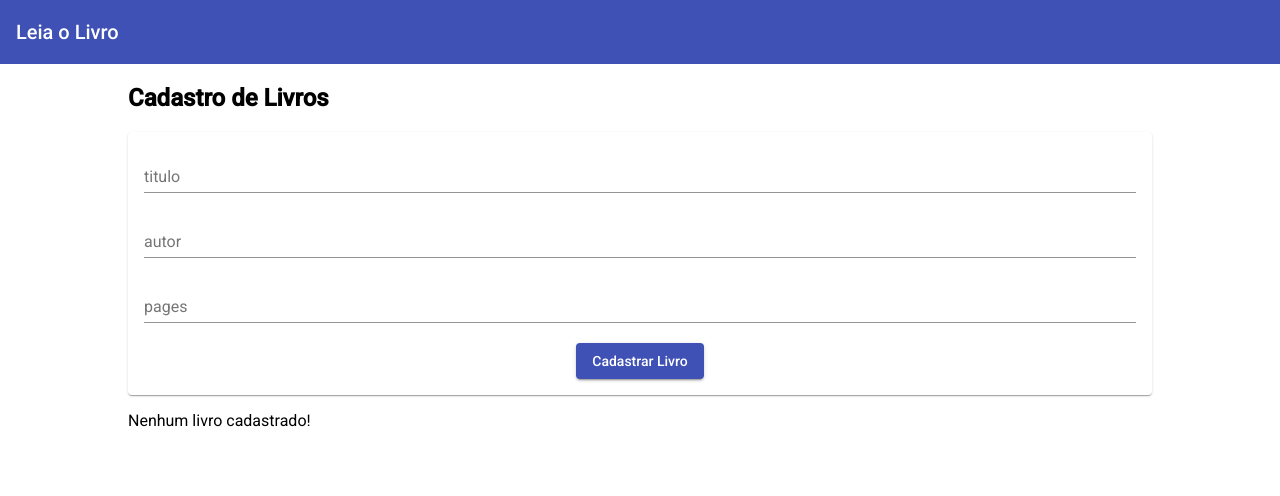
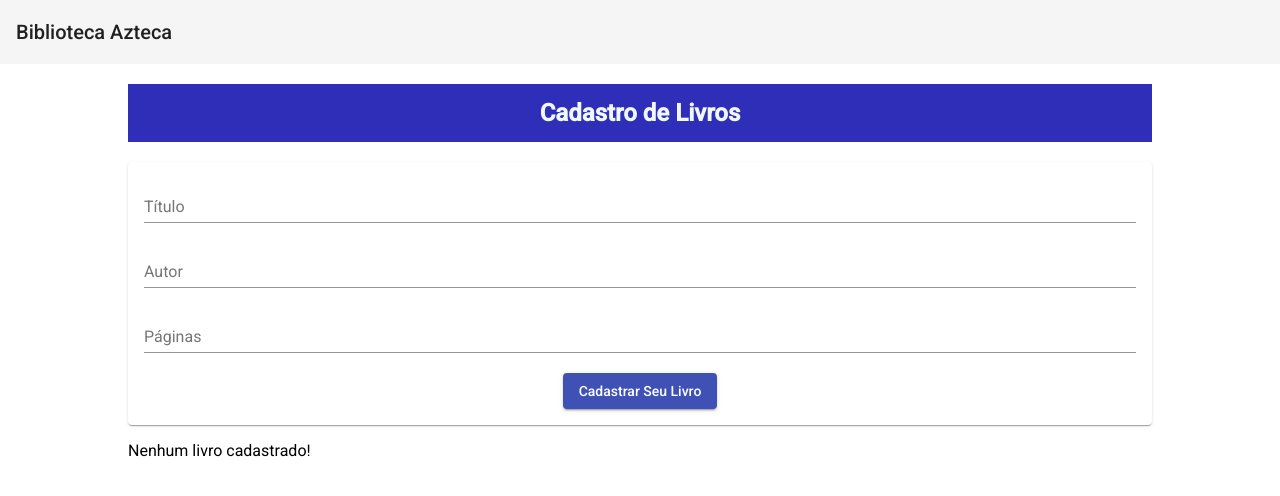
Before and after one commit to LeoBIack/AngularLivro, an Angular app: page / in a window 1280 px wide. Shown: the top 496 px of the page. Built offline with nearby package versions, Linux system fonts and the light colour scheme.

Commit message:
Subindo alterações

```diff
--- a/src/app/cabecalho/cabecalho.component.html
+++ b/src/app/cabecalho/cabecalho.component.html
@@ -1,3 +1,3 @@
-<mat-toolbar color="primary">
-  Leia o Livro
+<mat-toolbar>
+  Biblioteca Azteca
 </mat-toolbar>
--- a/src/app/livros/livro-inserir/livro-inserir.component.css
+++ b/src/app/livros/livro-inserir/livro-inserir.component.css
@@ -1,3 +1,8 @@
+h2 {
+  background-color: #2e2eb8;
+  color: aliceblue;
+  padding: 15px;
+}
 
 input,
 mat-form-field {
--- a/src/app/livros/livro-inserir/livro-inserir.component.html
+++ b/src/app/livros/livro-inserir/livro-inserir.component.html
@@ -1,27 +1,27 @@
-<h2>Cadastro de Livros</h2>
+<h2 style="text-align: center" >Cadastro de Livros</h2>
 
 <mat-card>
 
   <mat-form-field>
     <input type="text" matInput
-      placeholder="titulo"
+      placeholder="Título"
       [(ngModel)]="titulo" />
   </mat-form-field>
 
   <mat-form-field>
     <input type="text" matInput
-      placeholder="autor"
+      placeholder="Autor"
       [(ngModel)]="autor" />
   </mat-form-field>
 
   <mat-form-field>
     <input type="text" matInput
-      placeholder="pages"
+      placeholder="Páginas"
       [(ngModel)]="pages" />
   </mat-form-field>
 
   <button mat-raised-button color="primary"
     (click)="onAdicionarLivro()"
-    >Cadastrar Livro</button>
+    >Cadastrar Seu Livro</button>
 
 </mat-card>
--- a/src/app/livros/livro-lista/livro-lista.component.html
+++ b/src/app/livros/livro-lista/livro-lista.component.html
@@ -7,9 +7,9 @@
       Título: {{ livro.titulo }}
     </mat-expansion-panel-header>
 
+    <p>ID: {{ livro.id }} </p>
     <p>Autor: {{ livro.autor }} </p>
-    <p>Número de Páginas: {{ livro.pages }} </p>
-    <p>ID: {{ livro.id }} </p>
+    <p>Nº de Páginas: {{ livro.pages }} </p>
 
   </mat-expansion-panel>
 
```
